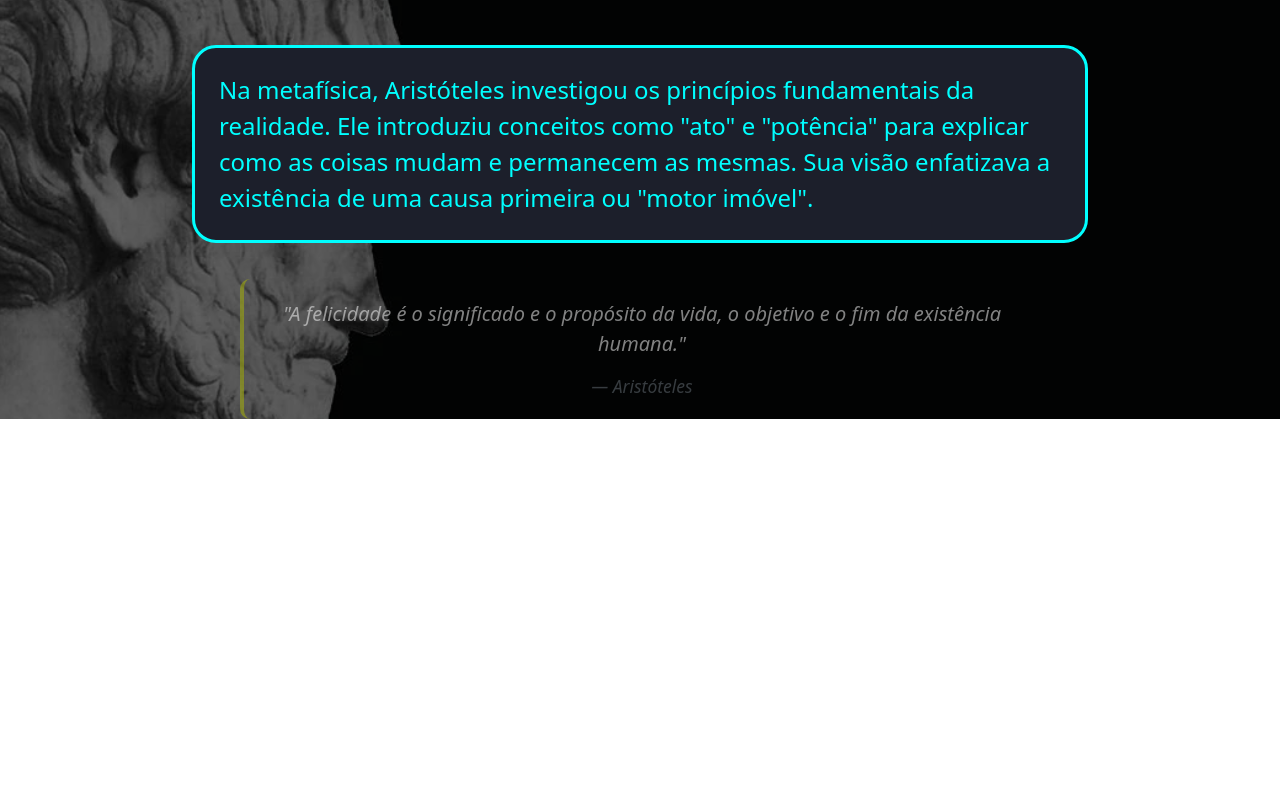
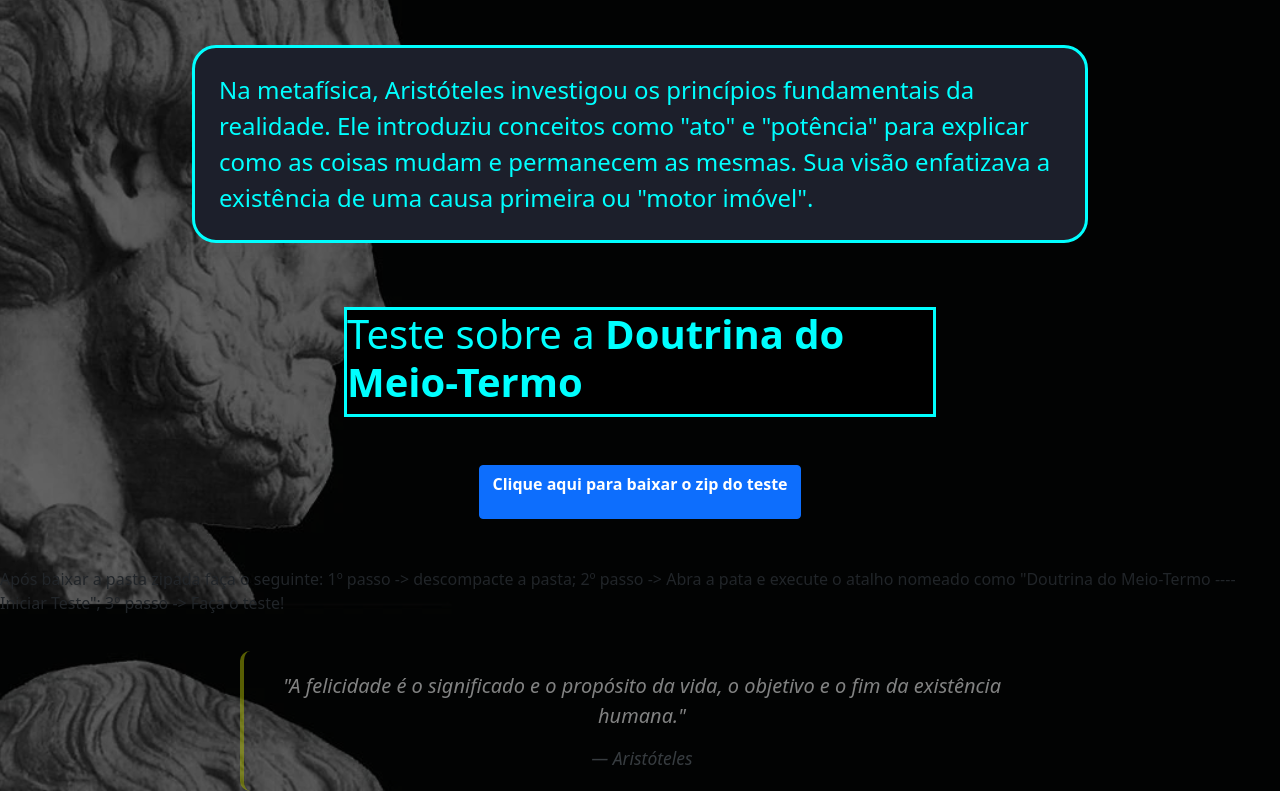
Before and after one commit to JuanPedroCMP/juanpedrocmp.github.io-filosofiaaristoteles, a plain HTML site: page index.html in a window 1280 px wide. Shown: the part 3396-4187 px from the top of the page. Before the commit the page ends 3815 px from the top, so only its background shows below. Drawn offline with nearby package versions, Linux system fonts and the light colour scheme; a script that the page names is missing.

Commit message:
Update index.html

```diff
--- a/index.html
+++ b/index.html
@@ -148,6 +148,18 @@
         </p>
     </div>
 
+    <div class="title" id="metafisica">
+        <section class="title__content">
+            <h1>Teste sobre a <b>Doutrina do Meio-Termo</b></h1>
+        </section>
+    </div>
+
+    <div class="text">
+        <a class="btn btn-primary" href="Doutrina do Meio-Termo.zip" role="button"><p><b>Clique aqui para baixar o zip do teste</b></p></a>
+        <br><br>
+        <p>Após baixar a pasta zipada faça o seguinte: 1º passo -> descompacte a pasta; 2º passo -> Abra a pata e execute o atalho nomeado como "Doutrina do Meio-Termo ---- Iniciar Teste"; 3º passo -> Faça o teste!</p>
+    </div>
+
     <!-- Citação final com estilo alterado -->
     <blockquote class="blockquote text-center blockquote-final">
         <p class="mb-0">"A felicidade é o significado e o propósito da vida, o objetivo e o fim da existência humana."</p>
```
